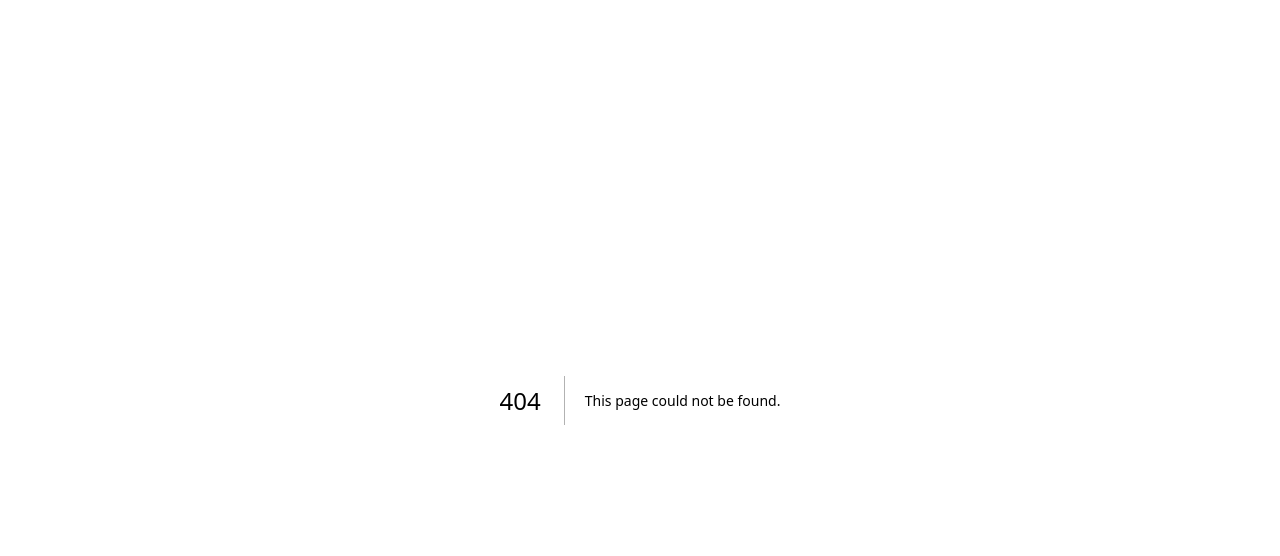
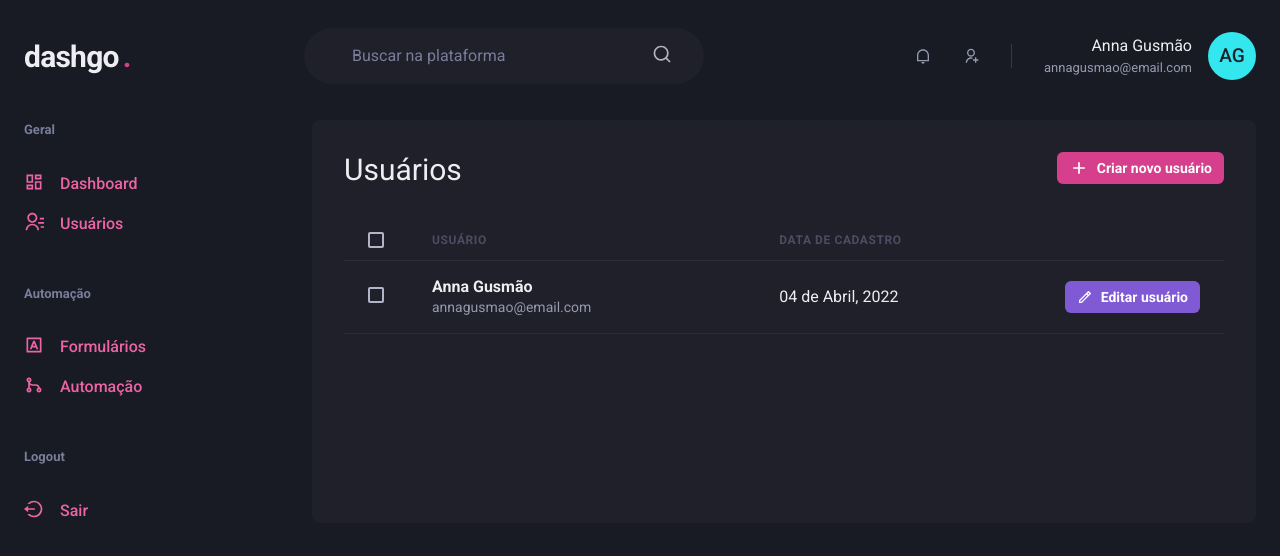
Before and after one commit to Anna-Luiza-Gusmao/dashgo, a Next.js app: page /users in a window 1280 px wide. Before the commit this address had no page. Shown: the top 556 px of the page. Built offline with nearby package versions, Linux system fonts and the light colour scheme.

Commit message:
add: static user listing

```diff
--- /dev/null
+++ b/src/pages/users/index.tsx
@@ -0,0 +1,75 @@
+import { Header } from "@/components/Header"
+import { Sidebar } from "@/components/Sidebar"
+import { Box, Button, Checkbox, Flex, Heading, Icon, Table, Tbody, Td, Text, Th, Thead, Tr } from "@chakra-ui/react"
+import { RiAddLine, RiPencilLine } from "react-icons/ri"
+
+export default function UserList() {
+    return (
+        <Box>
+            <Header />
+
+            <Flex w="100%" my="6" maxW={1480} mx="auto" px={["4", "4", "6"]}>
+                <Sidebar />
+
+                <Box flex="1" borderRadius={8} bg="gray.800" p="8">
+                    <Flex mb="8" justifyContent="space-between" alignContent="center">
+                        <Heading size="lg" fontWeight="normal">
+                            Usuários
+                        </Heading>
+
+                        <Flex gap="4">
+                            <Button
+                                as="a"
+                                size="sm"
+                                fontSize="sm"
+                                colorScheme="pink"
+                                leftIcon={<Icon as={RiAddLine} fontSize="20" />}
+                            >
+                                Criar novo usuário
+                            </Button>
+                        </Flex>
+                    </Flex>
+
+                    <Table colorScheme="whiteAlpha">
+                        <Thead>
+                            <Tr>
+                                <Th px={["4", "4", "6"]} color="gray.300" w="8">
+                                    <Checkbox colorScheme="pink" />
+                                </Th>
+                                <Th>Usuário</Th>
+                                <Th>Data de cadastro</Th>
+                                <Th w="8"></Th>
+                            </Tr>
+                        </Thead>
+                        <Tbody>
+                            <Tr>
+                                <Td px={["4", "4", "6"]}>
+                                    <Checkbox colorScheme="pink" />
+                                </Td>
+                                <Td>
+                                    <Box>
+                                        <Text fontWeight="bold">Anna Gusmão</Text>
+                                        <Text fontSize="sm" color="gray.300">annagusmao@email.com</Text>
+                                    </Box>
+                                </Td>
+                                <Td>04 de Abril, 2022</Td>
+                                <Td>
+                                    <Button
+                                        title="Editar"
+                                        as="a"
+                                        size="sm"
+                                        fontSize="sm"
+                                        colorScheme="purple"
+                                        leftIcon={<Icon as={RiPencilLine} fontSize="16"/>}
+                                    >
+                                        Editar usuário
+                                    </Button>
+                                </Td>
+                            </Tr>
+                        </Tbody>
+                    </Table>
+                </Box>
+            </Flex>
+        </Box>
+    )
+}
```
